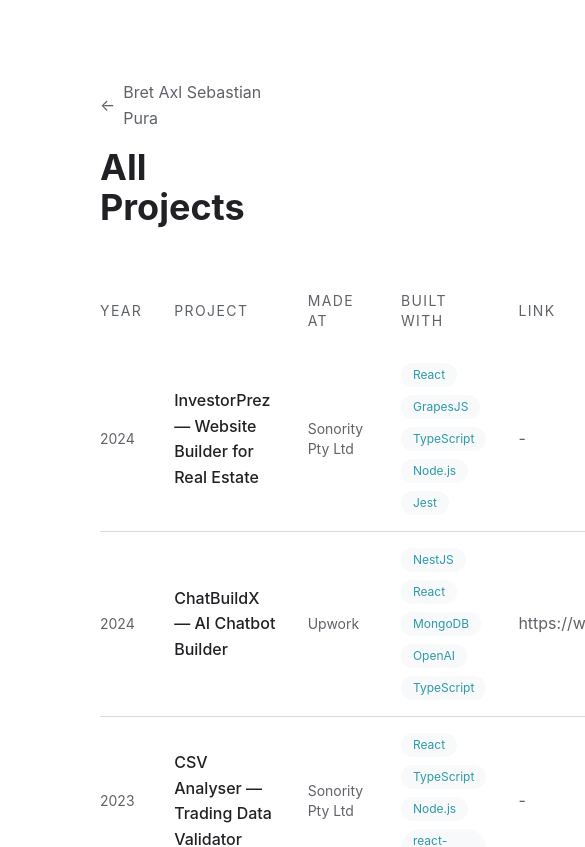
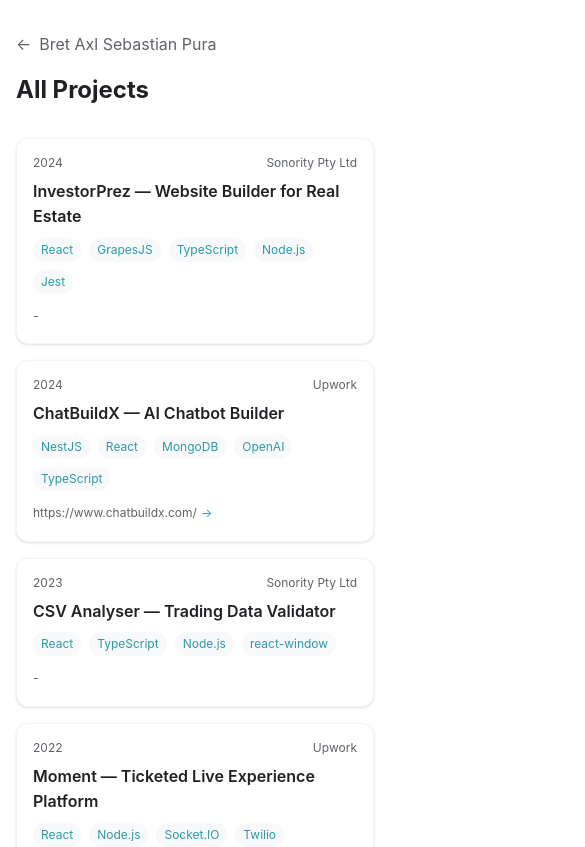
Before and after one commit to xeiaaa/portfolio, a Next.js app: page /projects in a window 390 px wide. Shown: the top 847 px of the page, 585 px wide, since content can reach past the window. Built offline with nearby package versions, Linux system fonts and the light colour scheme.

Commit message:
fix mobile view in projects page

```diff
--- a/app/projects/page.tsx
+++ b/app/projects/page.tsx
@@ -20,9 +20,9 @@
 
 export default function ProjectsPage() {
   return (
-    <div className="min-h-screen px-[100px] py-20 bg-main text-primary">
+    <div className="min-h-screen px-4 py-8 md:px-[100px] md:py-20 bg-main text-primary">
       {/* Header */}
-      <div className="mb-12">
+      <div className="mb-8 md:mb-12">
         <Link
           href="/"
           className="inline-flex items-center gap-2 text-secondary hover:text-highlight transition-all duration-300 ease-in-out mb-4"
@@ -30,19 +30,74 @@
           <span>←</span>
           <span>Bret Axl Sebastian Pura</span>
         </Link>
-        <h1 className="text-4xl font-bold text-primary">All Projects</h1>
+        <h1 className="text-2xl md:text-4xl font-bold text-primary">
+          All Projects
+        </h1>
       </div>
 
-      {/* Projects Table */}
-      <div className="w-full">
-        <table className="w-full">
+      {/* Cards for mobile, table for desktop */}
+      <div className="block md:hidden">
+        <div className="flex flex-col gap-4">
+          {projectsData.map((project, index) => (
+            <div
+              key={index}
+              className="rounded-xl border border-neutral-100 bg-white p-4 shadow-sm flex flex-col gap-2"
+            >
+              <div className="flex justify-between items-center">
+                <span className="text-xs text-secondary">{project.year}</span>
+                <span className="text-xs text-secondary">
+                  {project.company.name || "-"}
+                </span>
+              </div>
+              <div className="font-semibold text-primary">{project.name}</div>
+              <div className="flex flex-wrap gap-2">
+                {project.builtWith.map((tech, techIndex) => (
+                  <span
+                    key={techIndex}
+                    className="bg-accent text-highlight text-xs px-2 py-1 rounded-full"
+                  >
+                    {tech}
+                  </span>
+                ))}
+              </div>
+              <div>
+                {project.link && project.linkText ? (
+                  <a
+                    href={project.link}
+                    target="_blank"
+                    rel="noopener noreferrer"
+                    className="inline-flex items-center gap-1 text-secondary hover:text-highlight transition-all duration-300 ease-in-out text-xs"
+                  >
+                    <span>{project.linkText}</span>
+                    <span className="text-highlight">→</span>
+                  </a>
+                ) : (
+                  <span className="text-secondary text-xs">-</span>
+                )}
+              </div>
+            </div>
+          ))}
+        </div>
+      </div>
+
+      {/* Table for desktop */}
+      <div className="w-full overflow-x-auto hidden md:block">
+        <table className="w-full min-w-[600px]">
           <thead>
-            <tr className="text-secondary text-sm uppercase tracking-widest">
-              <th className="text-left py-4 pr-8 font-normal">Year</th>
-              <th className="text-left py-4 pr-8 font-normal">Project</th>
-              <th className="text-left py-4 pr-8 font-normal">Made at</th>
-              <th className="text-left py-4 pr-8 font-normal">Built with</th>
-              <th className="text-left py-4 font-normal">Link</th>
+            <tr className="text-secondary text-xs md:text-sm uppercase tracking-widest">
+              <th className="text-left py-2 md:py-4 pr-4 md:pr-8 font-normal">
+                Year
+              </th>
+              <th className="text-left py-2 md:py-4 pr-4 md:pr-8 font-normal">
+                Project
+              </th>
+              <th className="text-left py-2 md:py-4 pr-4 md:pr-8 font-normal">
+                Made at
+              </th>
+              <th className="text-left py-2 md:py-4 pr-4 md:pr-8 font-normal">
+                Built with
+              </th>
+              <th className="text-left py-2 md:py-4 font-normal">Link</th>
             </tr>
           </thead>
           <tbody>
@@ -51,36 +106,36 @@
                 key={index}
                 className="border-b border-primary hover:bg-accent transition-all duration-300 ease-in-out group"
               >
-                <td className="py-4 pr-8 text-secondary text-sm">
+                <td className="py-2 md:py-4 pr-4 md:pr-8 text-secondary text-xs md:text-sm">
                   {project.year}
                 </td>
-                <td className="py-4 pr-8">
-                  <span className="text-primary font-medium group-hover:text-highlight transition-all duration-300 ease-in-out">
+                <td className="py-2 md:py-4 pr-4 md:pr-8">
+                  <span className="text-primary font-medium group-hover:text-highlight transition-all duration-300 ease-in-out text-sm md:text-base">
                     {project.name}
                   </span>
                 </td>
-                <td className="py-4 pr-8 text-secondary text-sm">
+                <td className="py-2 md:py-4 pr-4 md:pr-8 text-secondary text-xs md:text-sm">
                   {project.company.name || "-"}
                 </td>
-                <td className="py-4 pr-8">
+                <td className="py-2 md:py-4 pr-4 md:pr-8">
                   <div className="flex flex-wrap gap-2">
                     {project.builtWith.map((tech, techIndex) => (
                       <span
                         key={techIndex}
-                        className="bg-accent text-highlight text-xs px-3 py-1 rounded-full"
+                        className="bg-accent text-highlight text-xs px-2 md:px-3 py-1 rounded-full"
                       >
                         {tech}
                       </span>
                     ))}
                   </div>
                 </td>
-                <td className="py-4">
+                <td className="py-2 md:py-4">
                   {project.link && project.linkText ? (
                     <a
                       href={project.link}
                       target="_blank"
                       rel="noopener noreferrer"
-                      className="inline-flex items-center gap-2 text-secondary hover:text-highlight transition-all duration-300 ease-in-out group/link"
+                      className="inline-flex items-center gap-2 text-secondary hover:text-highlight transition-all duration-300 ease-in-out group/link text-xs md:text-base"
                     >
                       <span>{project.linkText}</span>
                       <span className="text-highlight group-hover/link:translate-x-1 transition-all duration-300 ease-in-out">
@@ -88,7 +143,9 @@
                       </span>
                     </a>
                   ) : (
-                    <span className="text-secondary">-</span>
+                    <span className="text-secondary text-xs md:text-base">
+                      -
+                    </span>
                   )}
                 </td>
               </tr>
```
